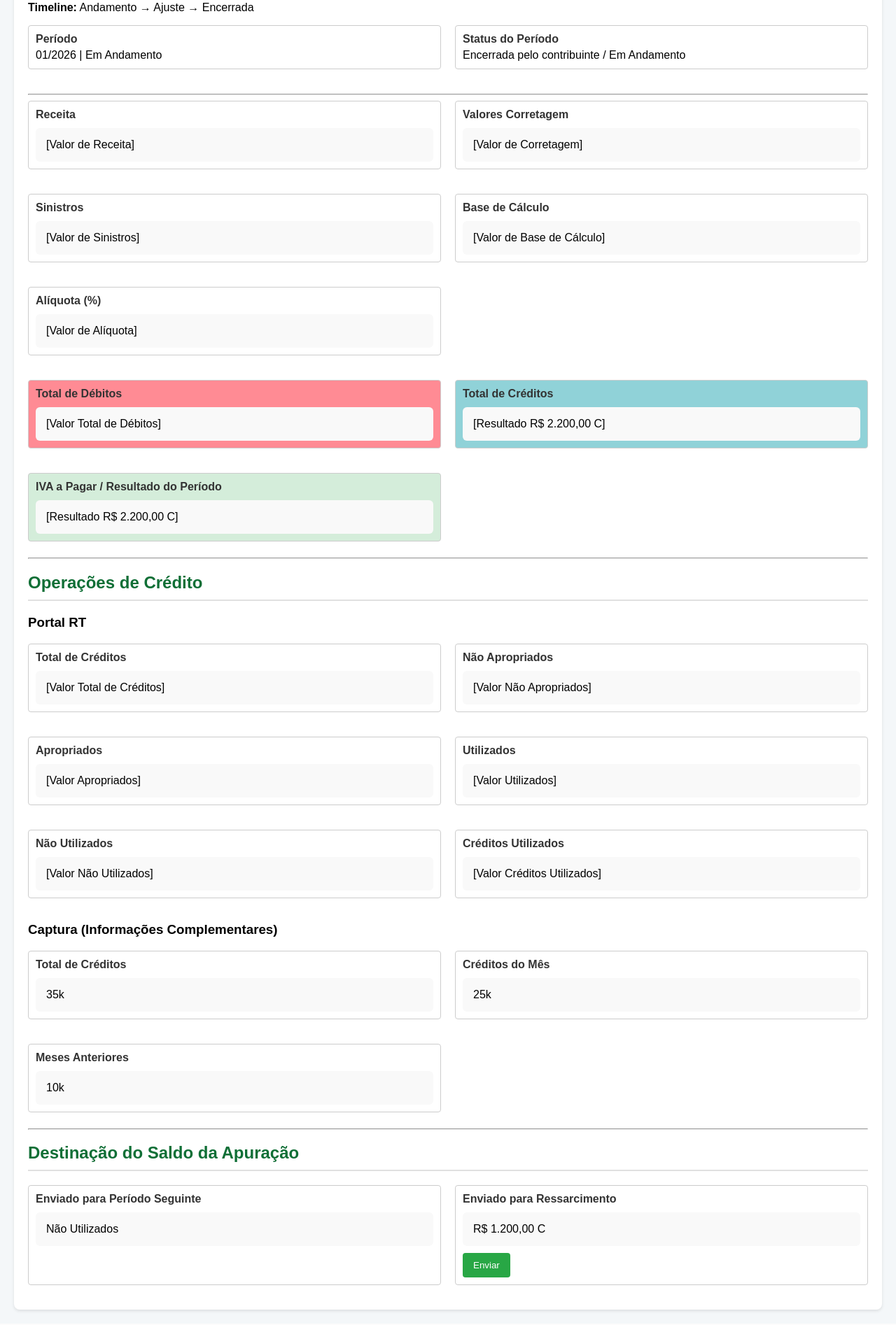
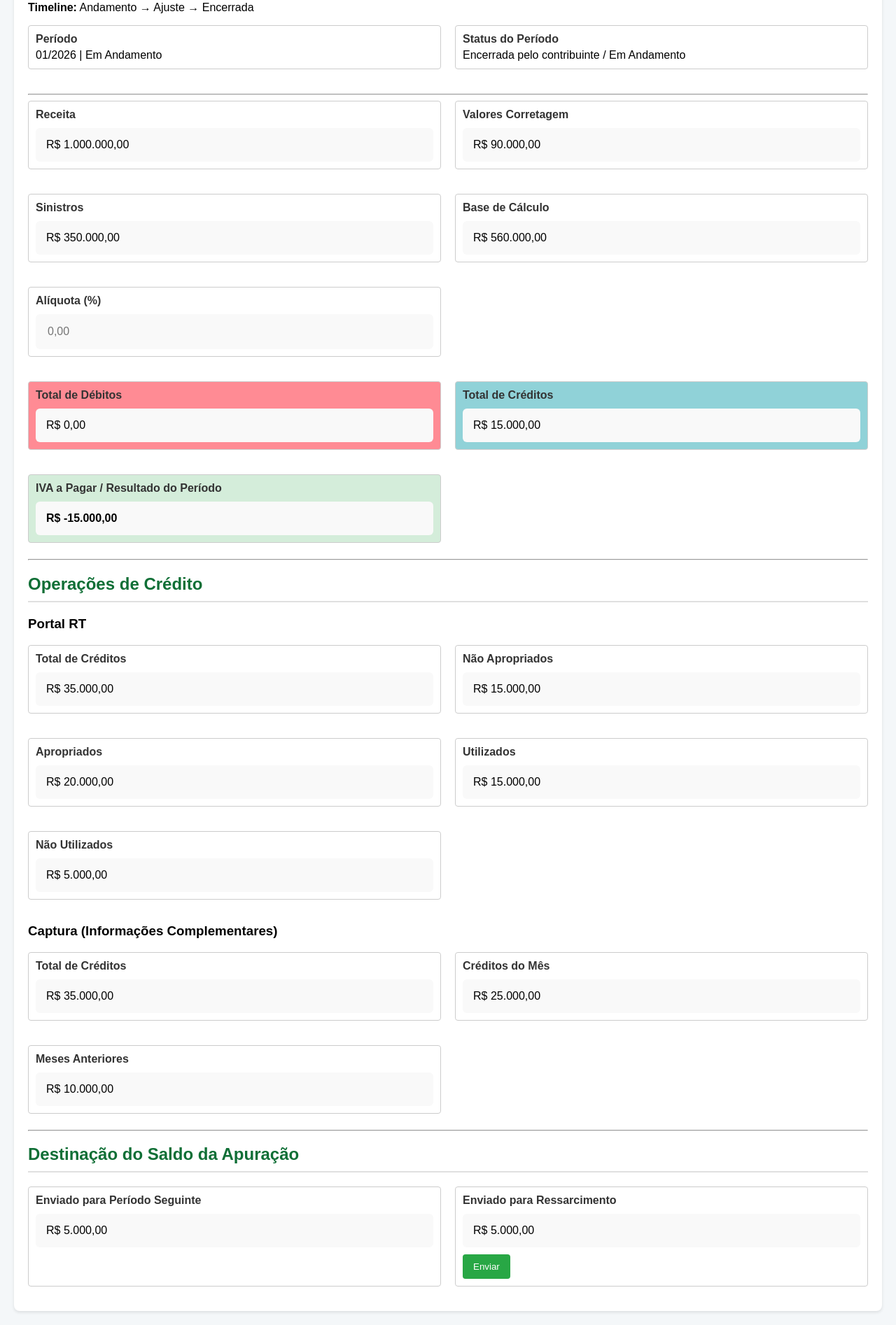
Before and after one commit to thiago-ndev/prototype-calc-impostos, a Django app: page /app/apuracao/ in a window 1280 px wide. Shown: the part 228-2122 px from the top of the page at 70% size. Run offline with Django 5.2, Linux system fonts and the light colour scheme.

Commit message:
Feat: Implementando mais Iteracao e alguns calculos

```diff
--- a/ArcosProject/interfaces/templates/apuracao.html
+++ b/ArcosProject/interfaces/templates/apuracao.html
@@ -26,40 +26,88 @@
     <div class="grid-2">
         <div class="field-group">
             <label class="field-title">Receita</label>
-            <div class="data-card">[Valor de Receita]</div>
+            <div class="data-card">R$ 1.000.000,00</div>
         </div>
         <div class="field-group">
             <label class="field-title">Valores Corretagem</label>
-            <div class="data-card">[Valor de Corretagem]</div>
+            <div class="data-card">R$ 90.000,00</div>
         </div>
         <div class="field-group">
             <label class="field-title">Sinistros</label>
-            <div class="data-card">[Valor de Sinistros]</div>
+            <div class="data-card">R$ 350.000,00</div>
         </div>
         <div class="field-group">
         <label class="field-title">Base de Cálculo</label>
-            <div class="data-card">[Valor de Base de Cálculo]</div>
+        <div class="data-card">R$ 560.000,00</div>
     </div>
+
     <div class="field-group">
         <label class="field-title">Alíquota (%)</label>
-            <div class="data-card">[Valor de Alíquota]</div>
+        <div class="data-card">
+            <input type="number"
+                   step="0.01"
+                   min="0"
+                   max="100"
+                   id="input-aliquota"
+                   oninput="calcularValores()"
+                   name="aliquota"
+                   placeholder="0,00"
+                   style="border: none; background: transparent; width: 100%; font-size: 1rem;">
+        </div>
     </div>
 </div>
 
 <div class="grid-2" style="margin-top: 20px;">
+
     <div class="field-group" style="background-color: #ff8b94;">
         <label class="field-title">Total de Débitos</label>
-            <div class="data-card">[Valor Total de Débitos]</div>
+        <div class="data-card" id="resultado-debitos">R$ 0,00</div>
     </div>
+
     <div class="field-group" style="background-color: #90d2d8;">
         <label class="field-title">Total de Créditos</label>
-            <div class="data-card">[Resultado R$ 2.200,00 C]</div>
+        <div class="data-card">R$ 15.000,00</div>
     </div>
+
     <div class="field-group" style="background-color: #d4edda;">
         <label class="field-title">IVA a Pagar / Resultado do Período</label>
-            <div class="data-card">[Resultado R$ 2.200,00 C]</div>
+        <div class="data-card" id="resultado-iva" style="font-weight: bold;">R$ -15.000,00</div>
     </div>
 </div>
+
+<script>
+    function calcularValores() {
+        // 1. Definir os valores fixos (simulados)
+        const baseCalculo = 560000.00;
+        const totalCreditos = 15000.00;
+
+        // 2. Pegar o valor que o usuário digitou
+        let aliquota = parseFloat(document.getElementById('input-aliquota').value);
+
+        // Se o campo estiver vazio ou não for número, considera 0
+        if (isNaN(aliquota)) {
+            aliquota = 0;
+        }
+
+        // 3. Matemática
+        // Total de Débitos = Base * (Alíquota / 100)
+        const totalDebitos = baseCalculo * (aliquota / 100);
+
+        // IVA a Pagar = Débitos - Créditos
+        const ivaPagar = totalDebitos - totalCreditos;
+
+        // 4. Atualizar na tela com formatação Brasileira (R$ 1.000,00)
+        document.getElementById('resultado-debitos').innerText = formatarMoeda(totalDebitos);
+
+        // Lógica visual extra: se for negativo, mostra que é Saldo Credor (opcional)
+        document.getElementById('resultado-iva').innerText = formatarMoeda(ivaPagar);
+    }
+
+    // Função auxiliar para deixar bonito (R$)
+    function formatarMoeda(valor) {
+        return valor.toLocaleString('pt-BR', { style: 'currency', currency: 'BRL' });
+    }
+</script>
 
     <hr>
 
@@ -67,19 +115,18 @@
 
     <h3>Portal RT</h3>
     <div class="grid-2">
-        <div class="field-group"><label class="field-title">Total de Créditos</label><div class="data-card">[Valor Total de Créditos]</div></div>
-        <div class="field-group"><label class="field-title">Não Apropriados</label><div class="data-card">[Valor Não Apropriados]</div></div>
-        <div class="field-group"><label class="field-title">Apropriados</label><div class="data-card">[Valor Apropriados]</div></div>
-        <div class="field-group"><label class="field-title">Utilizados</label><div class="data-card">[Valor Utilizados]</div></div>
-        <div class="field-group"><label class="field-title">Não Utilizados</label><div class="data-card">[Valor Não Utilizados]</div></div>
-        <div class="field-group"><label class="field-title">Créditos Utilizados</label><div class="data-card">[Valor Créditos Utilizados]</div></div>
+        <div class="field-group"><label class="field-title">Total de Créditos</label><div class="data-card">R$ 35.000,00</div></div>
+        <div class="field-group"><label class="field-title">Não Apropriados</label><div class="data-card">R$ 15.000,00</div></div>
+        <div class="field-group"><label class="field-title">Apropriados</label><div class="data-card">R$ 20.000,00</div></div>
+        <div class="field-group"><label class="field-title">Utilizados</label><div class="data-card">R$ 15.000,00</div></div>
+        <div class="field-group"><label class="field-title">Não Utilizados</label><div class="data-card">R$ 5.000,00</div></div>
     </div>
 
     <h3>Captura (Informações Complementares)</h3>
     <div class="grid-2">
-        <div class="field-group"><label class="field-title">Total de Créditos</label><div class="data-card">35k</div></div>
-        <div class="field-group"><label class="field-title">Créditos do Mês</label><div class="data-card">25k</div></div>
-        <div class="field-group"><label class="field-title">Meses Anteriores</label><div class="data-card">10k</div></div>
+        <div class="field-group"><label class="field-title">Total de Créditos</label><div class="data-card">R$ 35.000,00</div></div>
+        <div class="field-group"><label class="field-title">Créditos do Mês</label><div class="data-card">R$ 25.000,00</div></div>
+        <div class="field-group"><label class="field-title">Meses Anteriores</label><div class="data-card">R$ 10.000,00</div></div>
     </div>
 
     <hr>
@@ -88,18 +135,54 @@
     <div class="grid-2">
         <div class="field-group">
             <label class="field-title">Enviado para Período Seguinte</label>
-            <div class="data-card">Não Utilizados</div>
+            <div class="data-card">R$ 5.000,00</div>
         </div>
         <div class="field-group">
         <label class="field-title">Enviado para Ressarcimento</label>
-            <div class="data-card">R$ 1.200,00 C</div>
+        <div class="data-card">R$ 5.000,00</div>
 
         <form action="{% url 'receita' %}" method="POST">
             {% csrf_token %}
+
+            <input type="hidden" name="aliquota_envio" id="hidden_aliquota">
+
             <button type="submit" class="btn btn-success" style="margin-top: 10px;">Enviar</button>
         </form>
     </div>
 </div>
+
+<script>
+    function calcularValores() {
+        const baseCalculo = 560000.00;
+        const totalCreditos = 15000.00;
+        let aliquota = parseFloat(document.getElementById('input-aliquota').value);
+
+        if (isNaN(aliquota)) { aliquota = 0; }
+
+        // Sincroniza com o input hidden do formulário "Enviar"
+        if(document.getElementById('hidden_aliquota')) {
+            document.getElementById('hidden_aliquota').value = aliquota;
+        }
+
+        const totalDebitos = baseCalculo * (aliquota / 100);
+        const ivaPagar = totalDebitos - totalCreditos;
+
+        document.getElementById('resultado-debitos').innerText = formatarMoeda(totalDebitos);
+        document.getElementById('resultado-iva').innerText = formatarMoeda(ivaPagar);
+    }
+
+    function formatarMoeda(valor) {
+        return valor.toLocaleString('pt-BR', { style: 'currency', currency: 'BRL' });
+    }
+
+    // (Opcional) Se a página recarregou com valor vindo do Python (caso do modal aberto), preencher o visual
+    window.onload = function() {
+        {% if aliquota_informada %}
+            document.getElementById('input-aliquota').value = "{{ aliquota_informada }}";
+            calcularValores(); // Roda o cálculo para atualizar os totais visuais
+        {% endif %}
+    }
+</script>
 
 {% if exibir_modal_confirmacao %}
     <div style="position: fixed; top: 0; left: 0; width: 100%; height: 100%; background: rgba(0,0,0,0.5); z-index: 999;"></div>
@@ -107,20 +190,19 @@
     <div style="position: fixed; top: 50%; left: 50%; transform: translate(-50%, -50%); background: white; padding: 30px; border-radius: 8px; box-shadow: 0 4px 8px rgba(0,0,0,0.2); z-index: 1000; text-align: center; border: 2px solid #106f36;">
 
         <h3 style="color: #333;">Confirmação de Envio</h3>
+        <p>Valor calculado a Pagar: <strong>{{ iva_formatado }}</strong></p>
         <p>Deseja realmente enviar os dados para a Receita Federal?</p>
-            <p style="font-size: 0.9em; color: #666;">Essa ação levará para a tela de pagamento.</p>
 
         <div style="margin-top: 20px; display: flex; gap: 15px; justify-content: center;">
-
             <a href="{% url 'apuracao' %}" class="btn btn-danger" style="text-decoration: none;">Não</a>
 
             <form action="{% url 'receita' %}" method="POST">
                 {% csrf_token %}
                 <input type="hidden" name="confirmacao_final" value="sim">
+                <input type="hidden" name="iva_pagar_final" value="{{ iva_calculado }}">
                 <button type="submit" class="btn btn-success">Sim, confirmar</button>
             </form>
         </div>
     </div>
 {% endif %}
-
 {% endblock %}
--- a/ArcosProject/interfaces/views.py
+++ b/ArcosProject/interfaces/views.py
@@ -16,11 +16,29 @@ def apuracao_view(request):
 
 # 4. Modal/Página de Pagamento
 def pagamento_view(request):
-    return render(request, 'pagamento.html', {'title': 'Débitos para Pagamento'})
+    # 1. Recupera o valor da sessão. Se não tiver (acesso direto), assume 0.
+    iva_total = float(request.session.get('iva_a_pagar', 0))
+
+    # 2. Faz os cálculos das porcentagens
+    # Documentos Fiscais: 1001 (20%), 1002 (13%), 1003 (35%), 1004 (17%), 1005 (15%)
+    # Soma das porcentagens = 100%
+
+    contexto = {
+        'title': 'Débitos para Pagamento',
+        'valor_total_pagar': formatar_brl(iva_total),
+        # Calculando e formatando cada item
+        'doc_1001': formatar_brl(iva_total * 0.20),
+        'doc_1002': formatar_brl(iva_total * 0.13),
+        'doc_1003': formatar_brl(iva_total * 0.35),
+        'doc_1004': formatar_brl(iva_total * 0.17),
+        'doc_1005': formatar_brl(iva_total * 0.15),
+    }
+
+    return render(request, 'pagamento.html', contexto)
 
 
 def cadastra_cnpj(request):
-    # Verificamos se o método é POST (alguém clicou no botão)
+    # Verificamos se alguém clicou no botão (se é POST)
     if request.method == 'POST':
         cnpj_raw = request.POST.get('cnpj')  # Pega o valor do input pelo 'name="cnpj"'
 
@@ -50,22 +68,42 @@ def cadastra_cnpj(request):
     # Se tentarem acessar /cadastro/ direto sem enviar formulário, manda pro login
     return redirect('login')
 
+
 def enviar_receita(request):
     if request.method == 'POST':
-        # VERIFICAÇÃO: O usuário já confirmou no modal?
-        # Se o formulário enviado tiver o campo hidden 'confirmacao_final' == 'sim'
+        # CASO 2: O usuário clicou em "Sim, confirmar" no Modal
         if request.POST.get('confirmacao_final') == 'sim':
-            # Lógica de negócio (salvar no banco, etc) iria aqui
-            return redirect('pagamento') # Vai para pagamento.html
+            # Recuperamos o valor calculado que passamos via hidden input
+            iva_final = request.POST.get('iva_pagar_final')
 
-        # FASE 1: O usuário apenas clicou em "Enviar" na tela principal.
-        # Renderizamos a página de apuração novamente, mas ativando o modal.
+            # SALVAMOS NA SESSÃO (Memória temporária do navegador/servidor)
+            request.session['iva_a_pagar'] = iva_final
+
+            return redirect('pagamento')
+
+        # CASO 1: O usuário clicou em "Enviar" na tela principal (Vem com a alíquota)
+        aliquota = request.POST.get('aliquota_envio')
+
+        # Recalculamos aqui no Python para ter segurança dos dados
+        try:
+            base_calculo = 560000.00
+            total_creditos = 15000.00
+            aliq_float = float(aliquota) if aliquota else 0
+
+            total_debitos = base_calculo * (aliq_float / 100)
+            iva_pagar = total_debitos - total_creditos
+        except ValueError:
+            iva_pagar = 0.0
+
+        # Renderiza a mesma página, mas agora com o Modal ativado e os valores pré-carregados
         return render(request, 'apuracao.html', {
             'title': 'Apuração Assistida',
-            'exibir_modal_confirmacao': True # <--- Essa variável ativa a janela no HTML
+            'exibir_modal_confirmacao': True,
+            'iva_calculado': iva_pagar,  # Envia o valor bruto (float) para o formulário oculto
+            'iva_formatado': formatar_brl(iva_pagar),  # Envia formatado para exibir no texto
+            'aliquota_informada': aliquota  # Devolve a alíquota para o input não ficar vazio
         })
 
-    # Se tentar acessar via GET, volta para o dashboard ou apuração limpa
     return redirect('apuracao')
 
 # Informe a receita financeira dos ativos garantidores(provisões técnicas).
```
Also changed, not shown: ArcosProject/interfaces/templates/dashboard.html (+7 -1 lines), ArcosProject/interfaces/templates/pagamento.html (+34 -5 lines), ArcosProject/interfaces/util.py (+8 -0 lines). Lines whose indentation alone changed are shown as unchanged.
